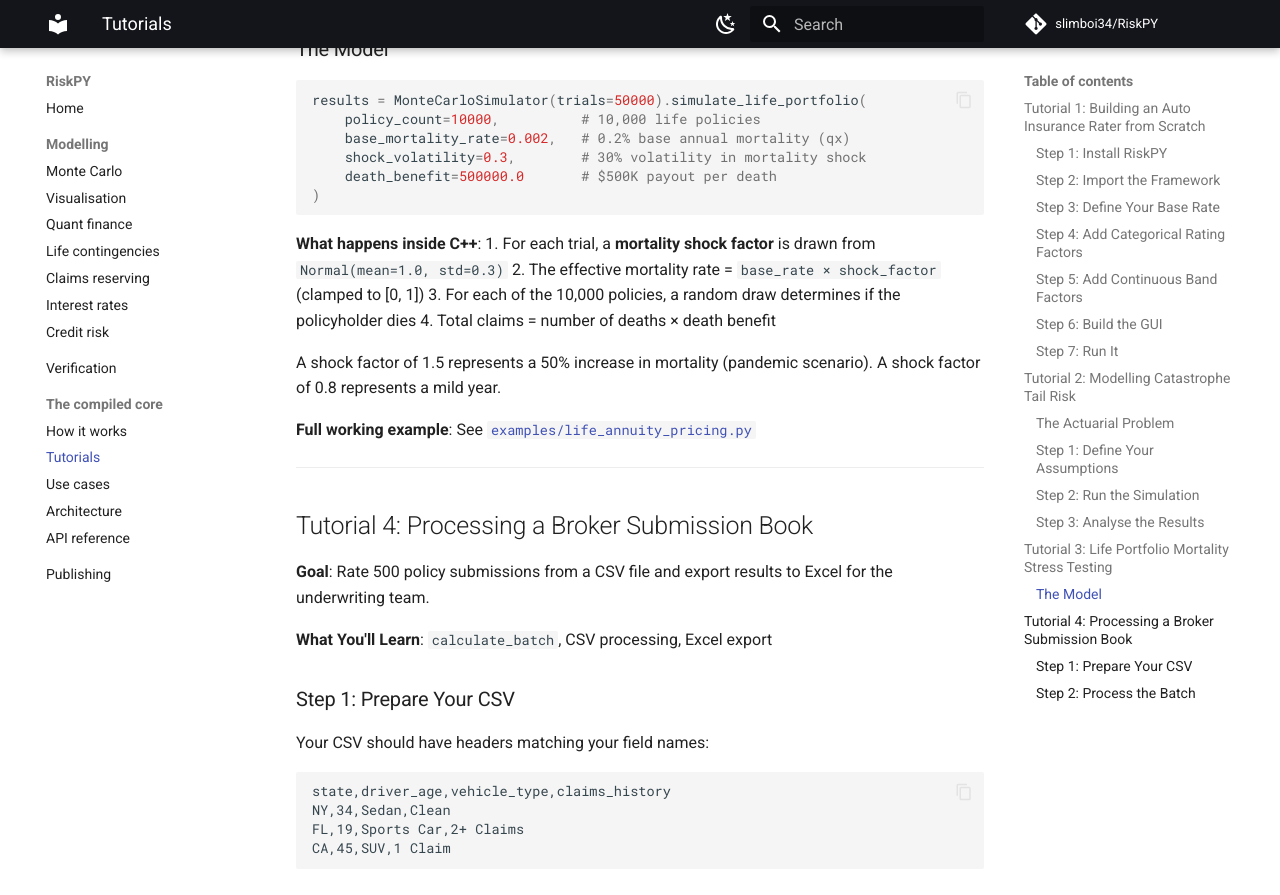
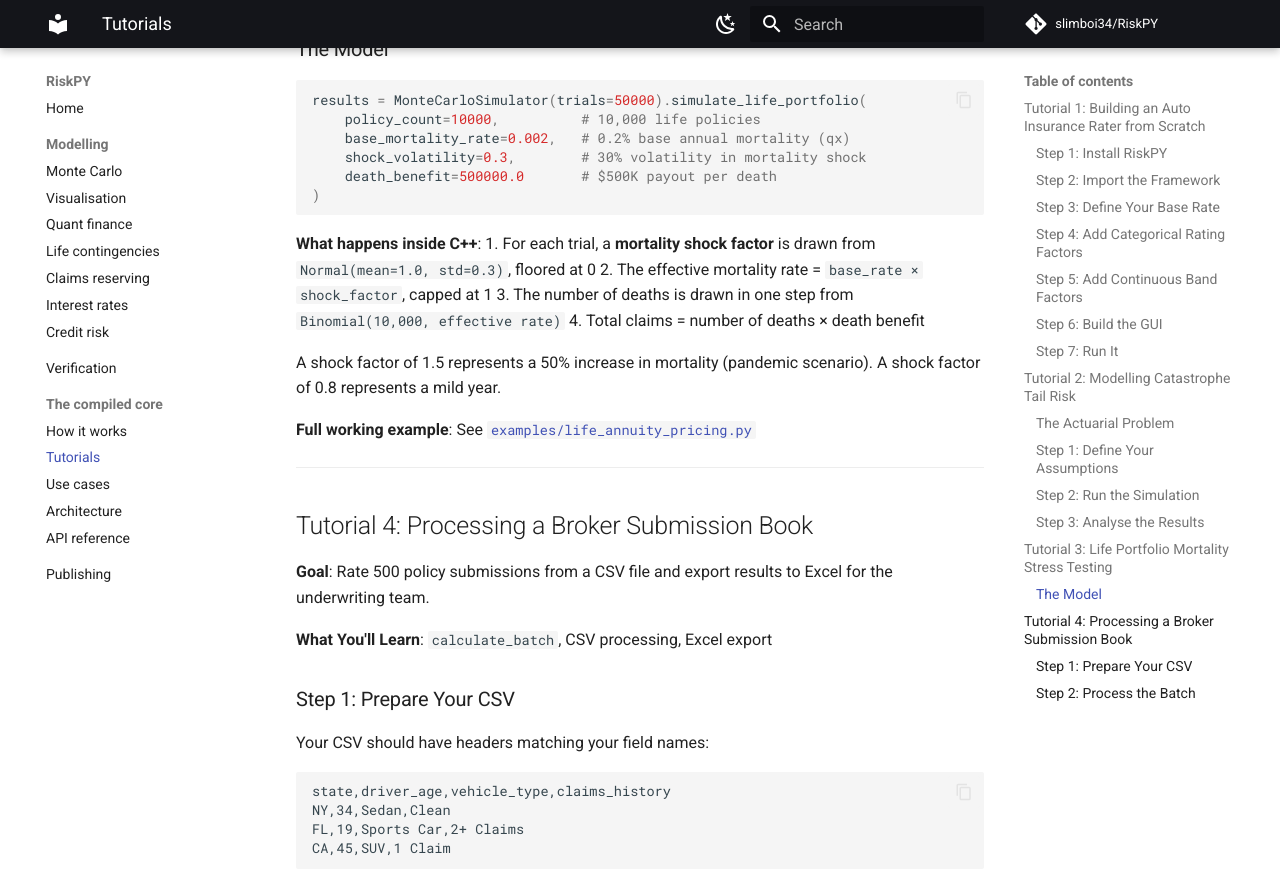
Before and after one commit to slimboi34/RiskPY, an MkDocs documentation site: the page built from docs/TUTORIALS.md, in a window 1280 px wide and 900 px high, scrolled down 3882 px. Shown: the top 895 px of the window. Built offline with MkDocs 1.6.1 and Material for MkDocs 9.7.7, drawn with Linux system fonts in a browser that asks for light colours; comment, search, counter and statistics services are not loaded.

Commit message:
auto: update docs/TUTORIALS.md
Committed automatically by cgrid for chat "RiskPY".

````diff
--- a/docs/TUTORIALS.md
+++ b/docs/TUTORIALS.md
@@ -167,9 +167,9 @@ results = MonteCarloSimulator(trials=50000).simulate_life_portfolio(
 ```
 
 **What happens inside C++**:
-1. For each trial, a **mortality shock factor** is drawn from `Normal(mean=1.0, std=0.3)`
-2. The effective mortality rate = `base_rate × shock_factor` (clamped to [0, 1])
-3. For each of the 10,000 policies, a random draw determines if the policyholder dies
+1. For each trial, a **mortality shock factor** is drawn from `Normal(mean=1.0, std=0.3)`, floored at 0
+2. The effective mortality rate = `base_rate × shock_factor`, capped at 1
+3. The number of deaths is drawn in one step from `Binomial(10,000, effective rate)`
 4. Total claims = number of deaths × death benefit
 
 A shock factor of 1.5 represents a 50% increase in mortality (pandemic scenario). A shock factor of 0.8 represents a mild year.
````
